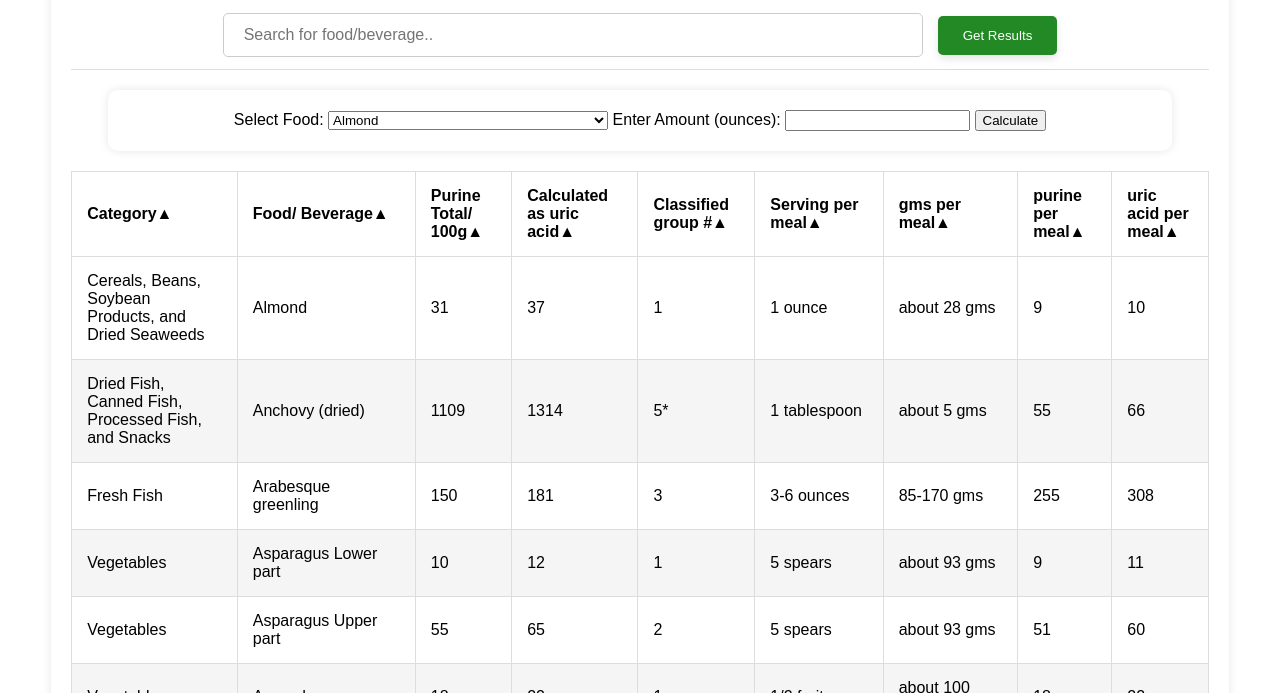
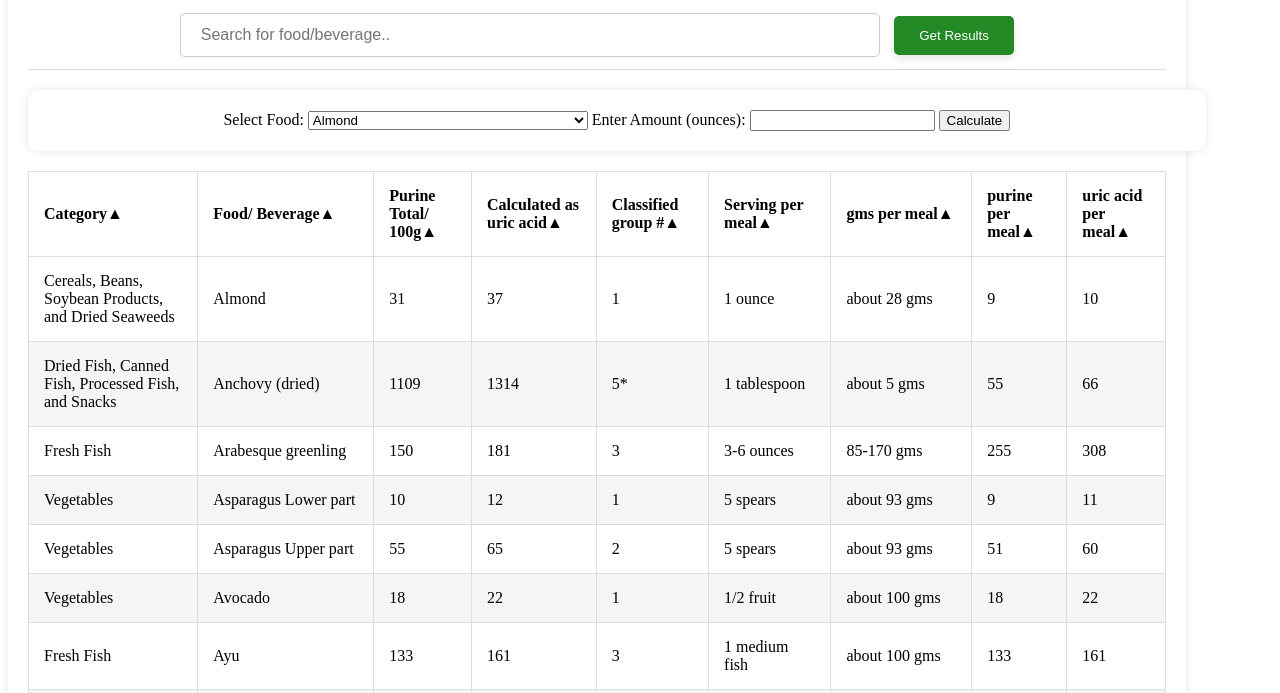
Before and after one commit to Yukitnz/puri, a plain HTML site: page index.html in a window 1280 px wide. Shown: the part 107-800 px from the top of the page. Drawn offline with Linux system fonts and the light colour scheme.

Commit message:
Update style.css

```diff
--- a/style.css
+++ b/style.css
@@ -1,4 +1,4 @@
-/* Body styles */
+we/* Body styles */
 body {
     font-family: Arial, sans-serif;
     background-color: #ffffff
@@ -100,7 +100,7 @@ tr:nth-child(even) {
 
 /* Calculation container styles */
 .calculation-container {
-    width: 90%; /* Set width to 90% of the container */
+    width: 100%; /* Set width to 90% of the container */
     padding: 20px;
     background-color: #ffffff;
     border-radius: 10px;
```
